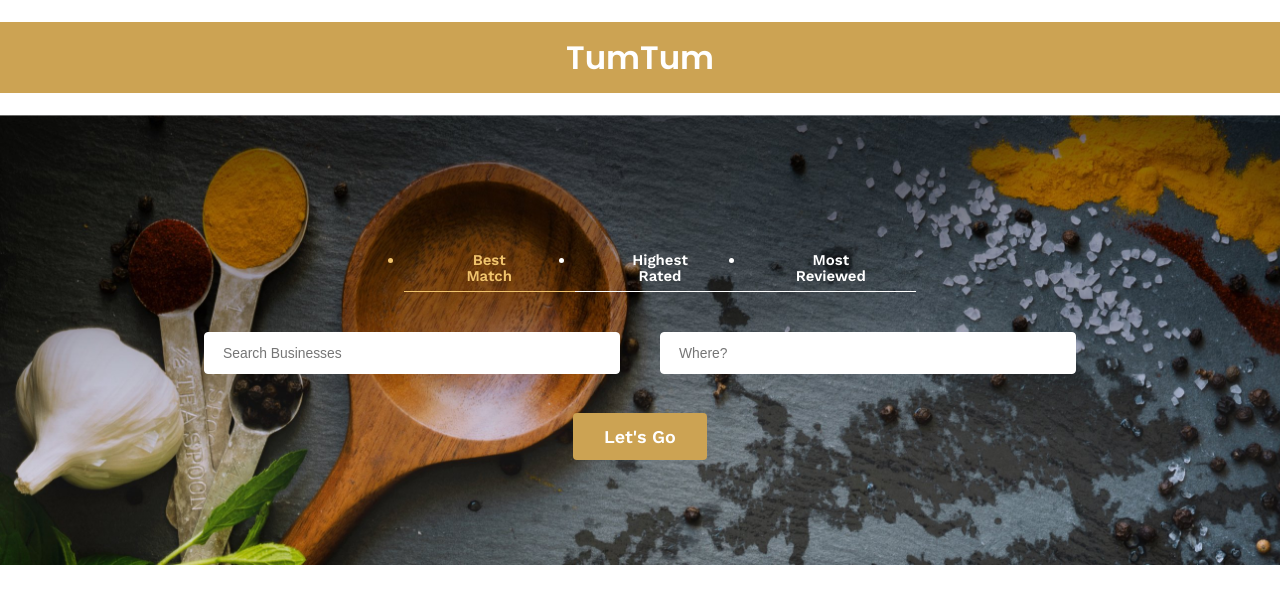
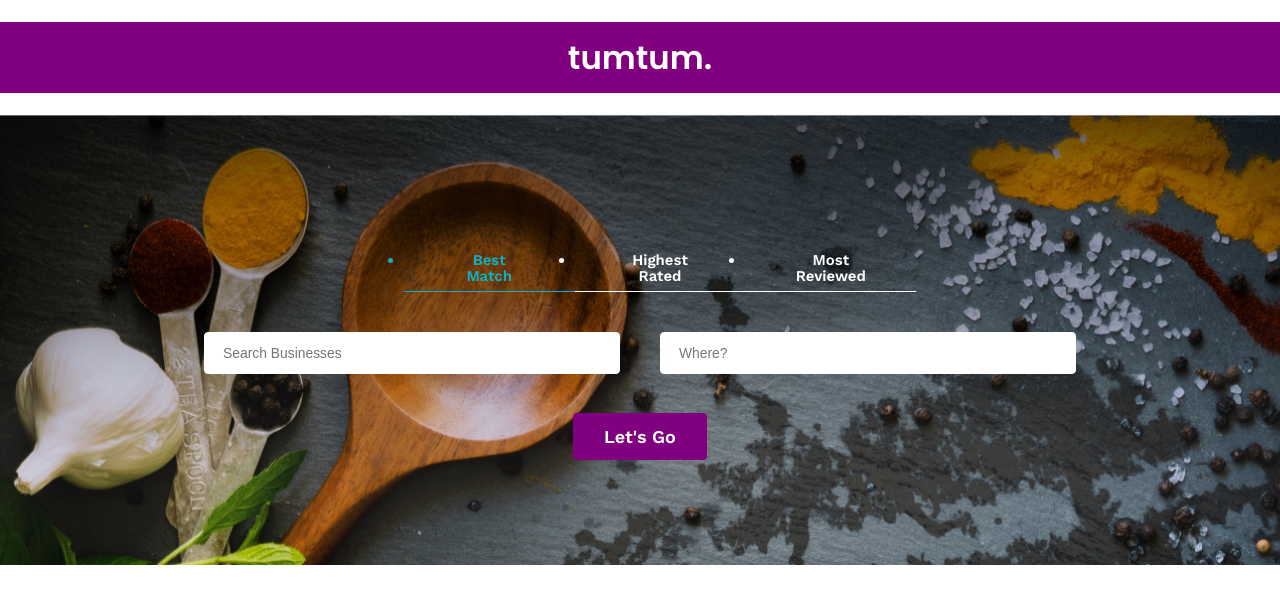
Before and after one commit to AndrewCodesDontYaKnow/TumTum, a React (Create React App) app: page / in a window 1280 px wide. Shown: the top 604 px of the page. Built offline with nearby package versions, Linux system fonts and the light colour scheme.

Commit message:
changed color scheme and animation

```diff
--- a/src/components/App/App.css
+++ b/src/components/App/App.css
@@ -37,7 +37,7 @@ input:focus {
 h1 {
   padding: .66rem 0;
   text-align: center;
-  background-color: #cca353;
+  background-color: purple;
   font-family: Poppins, sans-serif;
   font-size: 1.8rem;
   color: #fff;
--- a/src/components/App/App.js
+++ b/src/components/App/App.js
@@ -28,7 +28,7 @@ class App extends React.Component {
     console.log(this.state.businesses)
   return (
     <div className="App">
-      <h1>TumTum</h1>
+      <h1>tumtum.</h1>
       <SearchBar searchYelp={this.searchYelp} />
       <BusinessList businesses={this.state.businesses} />
     </div>
--- a/src/components/SearchBar/SearchBar.css
+++ b/src/components/SearchBar/SearchBar.css
@@ -33,8 +33,8 @@
 
   .SearchBar-sort-options li.active,
   .SearchBar-sort-options li.active:hover {
-    border-bottom: 1px solid #f0c36c;
-    color: #f0c36c;
+    border-bottom: 1px solid #12B1C2;
+    color: #12B1C2;
   }
 
   .SearchBar-fields {
@@ -64,15 +64,15 @@
   .SearchBar-submit a {
     border-radius: 4px;
     padding: .72rem 1.7rem;
-    background-color: #cca353;
+    background-color: purple;
     color: #ffffff;
     font-weight: 600;
-    transition: background-color .5s;
+    transition: background-color .3s;
   }
 
   .SearchBar-submit a:hover {
     cursor: pointer;
-    background-color: #a7874b;
+    background-color: #12B1C2;
   }
 
   @media only screen and (max-width: 560px) {
```
